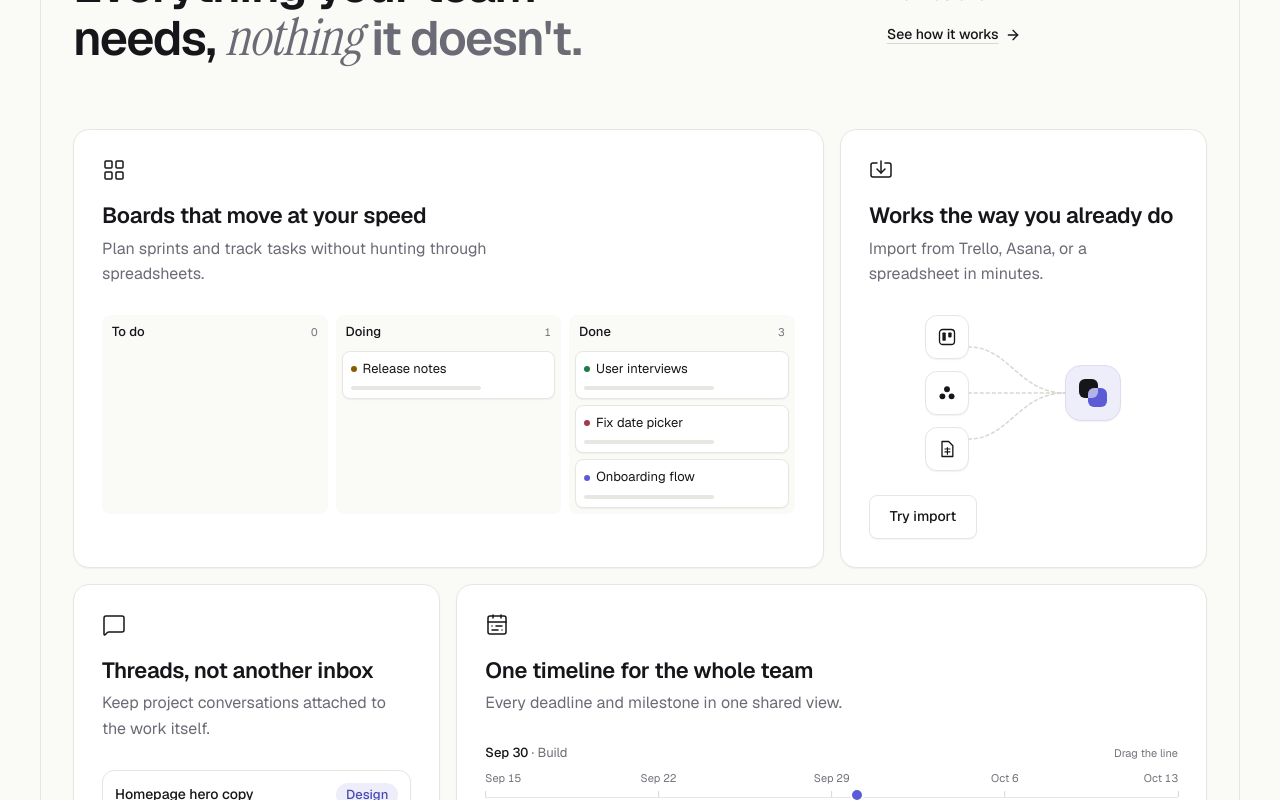
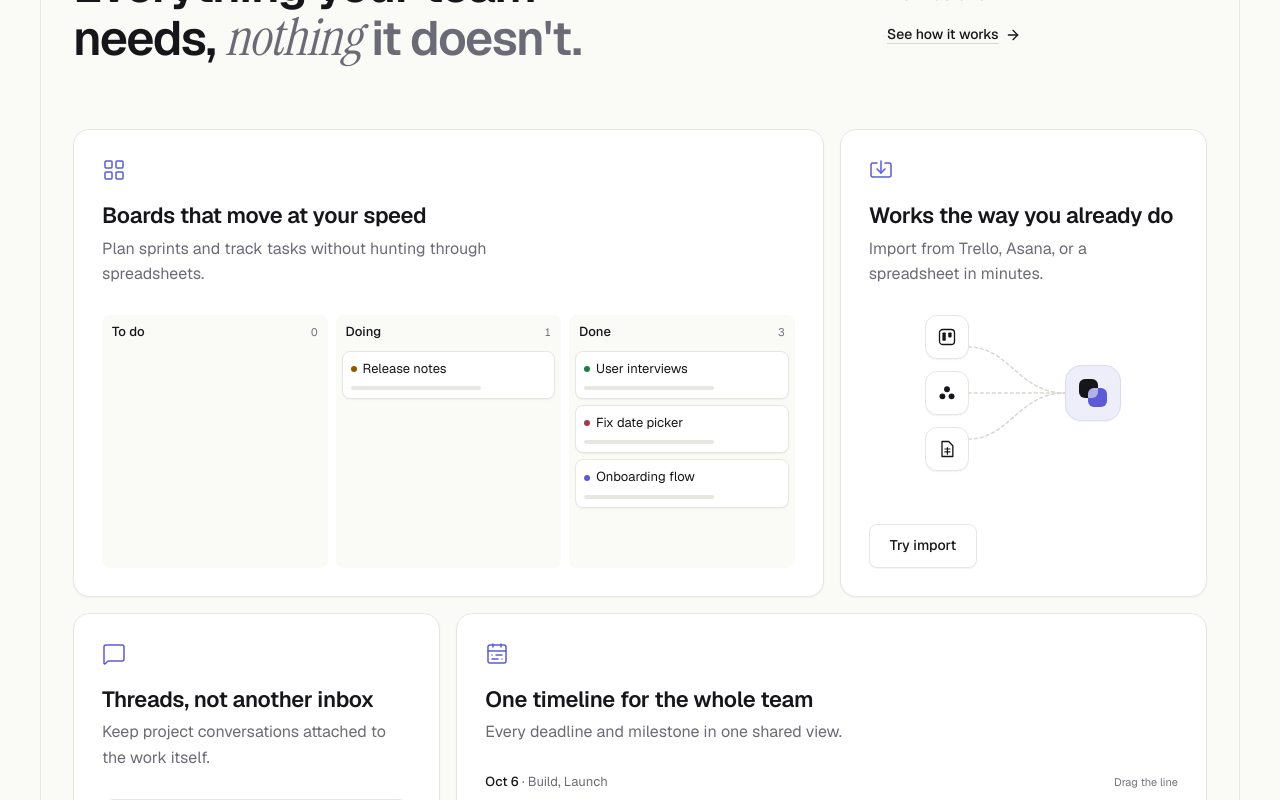
Before and after one commit to kcritesh/novi, a Next.js app: page / in a window 1280 px wide. Shown: the part 1920-2720 px from the top of the page. Built offline with nearby package versions, Linux system fonts and the light colour scheme.

Commit message:
feat(demos): enhance demo containers

```diff
--- a/src/components/demos/board-shuffle-demo.tsx
+++ b/src/components/demos/board-shuffle-demo.tsx
@@ -58,31 +58,41 @@ export function BoardShuffleDemo() {
     >
       <LayoutGroup>
         {features.boards.columns.map((title, index) => (
-          <div key={title} className="flex min-h-40 flex-col gap-1.5 rounded-control bg-paper p-1.5">
+          <div key={title} className="flex flex-col gap-1.5 rounded-control bg-paper p-1.5">
             <div className="flex items-center justify-between px-1 pt-0.5 pb-1">
               <span className="text-caption font-medium text-ink">{title}</span>
               <span className="text-micro text-subtle tabular-nums">{columns[index].length}</span>
             </div>
-            {columns[index].map((id) => {
-              const card = cardsById[id];
-              return (
-                <motion.div
-                  key={id}
-                  layoutId={`shuffle-${id}`}
-                  transition={spring.soft}
-                  className="rounded-control border border-hairline bg-surface px-2 py-2 shadow-card"
-                >
-                  <div className="flex items-center gap-1.5">
-                    <span className={cn("size-1.5 shrink-0 rounded-full", toneDot[card.tone])} />
-                    <span className="truncate text-caption text-ink">{card.title}</span>
-                  </div>
-                  <span className="mt-2 block h-1 w-2/3 rounded-full bg-hairline" />
-                </motion.div>
-              );
-            })}
+            {/* Invisible stack of every card shares the grid cell so columns reserve full-board height and never grow mid-shuffle. */}
+            <div className="grid">
+              <div className="invisible col-start-1 row-start-1 flex flex-col gap-1.5">
+                {features.boards.cards.map((card) => (
+                  <BoardCard key={card.id} card={card} />
+                ))}
+              </div>
+              <div className="col-start-1 row-start-1 flex flex-col gap-1.5">
+                {columns[index].map((id) => (
+                  <motion.div key={id} layoutId={`shuffle-${id}`} transition={spring.soft}>
+                    <BoardCard card={cardsById[id]} />
+                  </motion.div>
+                ))}
+              </div>
+            </div>
           </div>
         ))}
       </LayoutGroup>
     </div>
   );
 }
+
+function BoardCard({ card }: { card: (typeof features.boards.cards)[number] }) {
+  return (
+    <div className="rounded-control border border-hairline bg-surface px-2 py-2 shadow-card">
+      <div className="flex items-center gap-1.5">
+        <span className={cn("size-1.5 shrink-0 rounded-full", toneDot[card.tone])} />
+        <span className="truncate text-caption text-ink">{card.title}</span>
+      </div>
+      <span className="mt-2 block h-1 w-2/3 rounded-full bg-hairline" />
+    </div>
+  );
+}
--- a/src/components/demos/timeline-demo.tsx
+++ b/src/components/demos/timeline-demo.tsx
@@ -1,11 +1,12 @@
 "use client";
 
 import { useRef, useState, type KeyboardEvent, type PointerEvent } from "react";
-import { AnimatePresence, motion } from "motion/react";
+import { AnimatePresence, motion, useMotionValueEvent, useScroll } from "motion/react";
 
 import { features } from "@/content/content";
 import { Avatar } from "@/design-system";
-import { spring } from "@/lib/motion";
+import { usePrefersReducedMotion } from "@/hooks/use-prefers-reduced-motion";
+import { spring, timelineScrub } from "@/lib/motion";
 import { cn } from "@/lib/utils";
 
 const { start, days, milestones, scrubberLabel, dueHeading, empty } = features.timeline;
@@ -37,9 +38,21 @@ function dateAt(day: number) {
 const weekTicks = Array.from({ length: days / 7 + 1 }, (_, week) => week * 7);
 
 export function TimelineDemo() {
+  const rootRef = useRef<HTMLDivElement>(null);
   const trackRef = useRef<HTMLDivElement>(null);
-  const [day, setDay] = useState(15);
+  const [pickedDay, setPickedDay] = useState(15);
+  const [scrubDay, setScrubDay] = useState(0);
   const [dragging, setDragging] = useState(false);
+  const [interacted, setInteracted] = useState(false);
+  const reduceMotion = usePrefersReducedMotion();
+  const scripted = !reduceMotion && !interacted;
+  const { scrollYProgress } = useScroll({ target: rootRef, offset: timelineScrub.offset });
+
+  useMotionValueEvent(scrollYProgress, "change", (progress) => {
+    if (scripted) setScrubDay((Math.round(progress * timelineScrub.moves) / timelineScrub.moves) * days);
+  });
+
+  const day = scripted ? scrubDay : pickedDay;
 
   const active = milestones.filter((m) => day >= m.from && day <= m.to);
   const activeText = active.length ? active.map((m) => m.label).join(", ") : "Nothing due";
@@ -54,12 +67,13 @@ export function TimelineDemo() {
 
   function onPointerDown(event: PointerEvent<HTMLDivElement>) {
     event.currentTarget.setPointerCapture(event.pointerId);
+    setInteracted(true);
     setDragging(true);
-    setDay(dayFromPointer(event.clientX));
+    setPickedDay(dayFromPointer(event.clientX));
   }
 
   function onPointerMove(event: PointerEvent<HTMLDivElement>) {
-    if (dragging) setDay(dayFromPointer(event.clientX));
+    if (dragging) setPickedDay(dayFromPointer(event.clientX));
   }
 
   function onKeyDown(event: KeyboardEvent<HTMLDivElement>) {
@@ -75,13 +89,14 @@ export function TimelineDemo() {
     };
     if (!(event.key in moves)) return;
     event.preventDefault();
-    setDay(Math.min(days, Math.max(0, moves[event.key])));
+    setInteracted(true);
+    setPickedDay(Math.min(days, Math.max(0, moves[event.key])));
   }
 
   const percent = (day / days) * 100;
 
   return (
-    <div>
+    <div ref={rootRef}>
       <div className="mb-3 flex items-baseline justify-between gap-3">
         <p className="text-caption text-muted">
           <span className="font-medium text-ink tabular-nums">{dateAt(day)}</span>
--- a/src/components/sections/features.tsx
+++ b/src/components/sections/features.tsx
@@ -35,7 +35,7 @@ function FeatureCard({ icon: Icon, title, description, className, children }: Fe
           "hover:before:opacity-100",
         )}
       >
-        <Icon aria-hidden className="size-6 text-ink" strokeWidth={1.5} />
+        <Icon aria-hidden className="size-6 text-accent" strokeWidth={1.5} />
         <h3 className="mt-5 text-title font-semibold text-ink">{title}</h3>
         <Text className="mt-1.5 max-w-md">{description}</Text>
         <div className="mt-7 flex-1">{children}</div>
--- a/src/lib/motion.ts
+++ b/src/lib/motion.ts
@@ -66,6 +66,13 @@ export const scrollDrag = {
   range: { start: 0.85, end: 0.2, minDistance: 320 },
 } as const;
 
+// Timeline scrubber sweeps start→end while the demo's top climbs from 85% to 20% of the viewport, matching the hero drag.
+// Snaps to `moves` evenly spaced jumps so the short scroll range doesn't flick through each date.
+export const timelineScrub: { offset: ["start 0.85", "start 0.2"]; moves: number } = {
+  offset: ["start 0.85", "start 0.2"],
+  moves: 4,
+};
+
 export const inViewOnce = { once: true, margin: "0px 0px -12% 0px" } as const;
 
 export const menuItem: Variants = {
```
